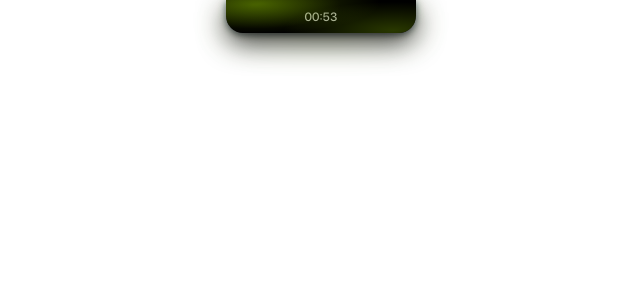
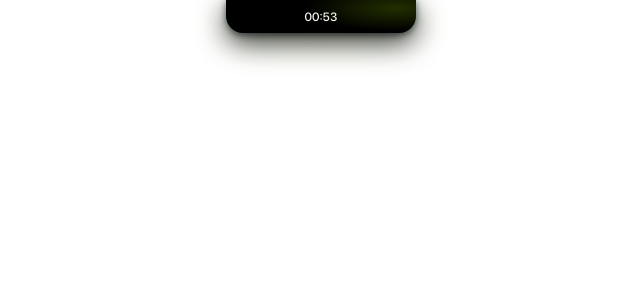
Before and after one commit to rraki11/is-delulu, a React (Vite) app in the folder src/renderer/: page / in a window 1280 px wide. Shown: the top 300 px of the page, without its empty margins (319-959 px from the left). Built offline with nearby package versions, Linux system fonts and the light colour scheme.

Commit message:
fix(gradient): multi-color animated orbs, fix orange wash, add secondary/highlight glow vars

```diff
--- a/src/renderer/src/App.tsx
+++ b/src/renderer/src/App.tsx
@@ -82,6 +82,23 @@
       root.style.setProperty('--border-active', palette.border)
       root.style.setProperty('--border-glass', palette.subtle)
       root.style.setProperty('--text-accent', isLight ? primary : palette.text)
+
+      // Derive per-channel RGBA glow vars for secondary and highlight colors
+      // so the island surface gradient can use all three palette colors independently
+      const hexToRgbChannels = (hex: string): [number, number, number] => {
+        try {
+          const clean = hex.replace('#', '').trim()
+          const full = clean.length === 3 ? clean.split('').map((c) => c + c).join('') : clean
+          const num = parseInt(full, 16)
+          return [(num >> 16) & 255, (num >> 8) & 255, num & 255]
+        } catch {
+          return [139, 92, 246]
+        }
+      }
+      const [sr, sg, sb] = hexToRgbChannels(palette.secondary)
+      const [hr, hg, hb] = hexToRgbChannels(palette.highlight)
+      root.style.setProperty('--accent-secondary-glow', `rgba(${sr}, ${sg}, ${sb}, 0.22)`)
+      root.style.setProperty('--accent-highlight-glow', `rgba(${hr}, ${hg}, ${hb}, 0.18)`)
 
       // Calculate accessible contrast for text rendered directly on --accent backgrounds
       let lum = 0.5
--- a/src/renderer/src/components/island/MorphingIsland.tsx
+++ b/src/renderer/src/components/island/MorphingIsland.tsx
@@ -187,8 +187,12 @@
           zIndex: 100
         }}
       >
-        {/* Wallpaper-adaptive soft gradient fill */}
-        <div className={`island-accent-fill${isExpanded ? ' expanded' : ''}`} aria-hidden="true" />
+        {/* Wallpaper-adaptive animated gradient — three color orbs drift independently */}
+        <div className={`island-gradient-stage${isExpanded ? ' expanded' : ''}`} aria-hidden="true">
+          <div className="island-grad-orb island-grad-orb--primary" />
+          <div className="island-grad-orb island-grad-orb--secondary" />
+          <div className="island-grad-orb island-grad-orb--highlight" />
+        </div>
 
       {/* Collapsed Pill Content (Minimal Digital Clock Only) */}
       {!isExpanded && (
--- a/src/renderer/src/styles/index.css
+++ b/src/renderer/src/styles/index.css
@@ -341,21 +341,21 @@
 
 /* =====================================================================
  * Wallpaper-Adaptive Gradient Glow System
- * Colors are 100% derived from --accent-glow / --accent-subtle CSS vars
- * which are updated live by applyAccentPalette() in App.tsx.
- * No hardcoded hues. Works with wallpaper, manual, and default modes.
+ * Three independently-animated colour orbs — primary, secondary, highlight.
+ * All colours come from CSS vars set live by applyAccentPalette() in App.tsx.
+ * Primary uses  --accent-glow          (palette.primary  @ 28% alpha)
+ * Secondary uses --accent-secondary-glow (palette.secondary @ 22% alpha)
+ * Highlight uses --accent-highlight-glow (palette.highlight @ 18% alpha)
  * ===================================================================== */
 
-/* Gentle breath — single slow pulse, no spinning or strobing */
+/* Gentle breath — single slow pulse on the outer halo */
 @keyframes accentBreath {
-  0%   { opacity: 0.65; }
-  50%  { opacity: 1.00; }
-  100% { opacity: 0.70; }
+  0%   { opacity: 0.55; }
+  50%  { opacity: 0.90; }
+  100% { opacity: 0.60; }
 }
 
 /* ── Outer halo ───────────────────────────────────────────────────── */
-/* Sits OUTSIDE the island surface (overflow:hidden sibling).          */
-/* Centered ellipse + blur creates an even corona around the pill.     */
 .island-accent-glow {
   background: radial-gradient(
     ellipse 75% 85% at 50% 55%,
@@ -367,83 +367,130 @@
   animation: accentBreath 8s ease-in-out infinite alternate;
 }
 
-/* ── Inner fill ───────────────────────────────────────────────────── */
-/* Inside the island surface, z-index 1 (below rim at z-index 9/10).  */
-/* Two overlapping accent pools from opposing corners give depth.      */
-/* Uses --accent-glow (pre-composited RGBA) so opacity is reliable.   */
-.island-accent-fill {
+/* ── Stage: clips orbs to the island's rounded shape ─────────────── */
+.island-gradient-stage {
   position: absolute;
   inset: 0;
   border-radius: inherit;
+  overflow: hidden;
   pointer-events: none;
   z-index: 1;
-  background:
-    /* Pool 1a: top-left sweep, first layer */
-    radial-gradient(
-      ellipse 90% 130% at 18% 10%,
-      var(--accent-glow)   0%,
-      transparent          70%
-    ),
-    /* Pool 1b: top-left sweep, second layer to build opacity */
-    radial-gradient(
-      ellipse 70% 110% at 15% 15%,
-      var(--accent-glow)   0%,
-      transparent          65%
-    ),
-    /* Pool 2: bottom-right sweep */
-    radial-gradient(
-      ellipse 80% 120% at 88% 92%,
-      var(--accent-glow)   0%,
-      var(--accent-subtle) 45%,
-      transparent          72%
-    ),
-    /* Center darkening well — keeps clock text readable */
-    radial-gradient(
-      ellipse 55% 80% at 50% 50%,
-      rgba(0, 0, 0, 0.38) 0%,
-      transparent         100%
-    );
 }
 
-/* Expanded panel variant: pools shift to frame the taller surface */
-.island-accent-fill.expanded {
-  background:
-    /* Top-left pool */
-    radial-gradient(
-      ellipse 60% 45% at 12% 8%,
-      var(--accent-glow)   0%,
-      transparent          65%
-    ),
-    /* Top-left second layer */
-    radial-gradient(
-      ellipse 45% 35% at 10% 10%,
-      var(--accent-glow)   0%,
-      transparent          60%
-    ),
-    /* Bottom-right pool */
-    radial-gradient(
-      ellipse 55% 42% at 90% 93%,
-      var(--accent-glow)   0%,
-      var(--accent-subtle) 45%,
-      transparent          72%
-    ),
-    /* Left-edge side reflection */
-    radial-gradient(
-      ellipse 18% 80% at 0% 50%,
-      var(--accent-subtle) 0%,
-      transparent          100%
-    ),
-    /* Center darkening well */
-    radial-gradient(
-      ellipse 60% 65% at 50% 50%,
-      rgba(0, 0, 0, 0.28) 0%,
-      transparent         100%
-    );
+/* ── Individual orbs ──────────────────────────────────────────────── */
+.island-grad-orb {
+  position: absolute;
+  border-radius: 50%;
+  pointer-events: none;
+  will-change: transform;
+}
+
+/*
+ * Orb A — PRIMARY colour
+ * Starts at top-left, drifts slowly right-and-down, then returns.
+ * Duration 14s — the slowest, largest, most visible orb.
+ */
+.island-grad-orb--primary {
+  width: 110%;
+  height: 160%;
+  top: -80%;
+  left: -15%;
+  background: radial-gradient(
+    ellipse at center,
+    var(--accent-glow) 0%,
+    transparent        65%
+  );
+  opacity: 0.85;
+  animation: orbPrimary 14s ease-in-out infinite;
+}
+
+/*
+ * Orb B — SECONDARY colour
+ * Starts at bottom-right, drifts opposite to orb A.
+ * Duration 19s — medium speed, opposite phase.
+ */
+.island-grad-orb--secondary {
+  width: 95%;
+  height: 140%;
+  bottom: -70%;
+  right: -15%;
+  background: radial-gradient(
+    ellipse at center,
+    var(--accent-secondary-glow) 0%,
+    transparent                  65%
+  );
+  opacity: 0.75;
+  animation: orbSecondary 19s ease-in-out infinite;
+}
+
+/*
+ * Orb C — HIGHLIGHT colour (complementary hue)
+ * Starts centred, traces a small circular path.
+ * Duration 24s — slowest, adds a third subtle hue layer.
+ */
+.island-grad-orb--highlight {
+  width: 80%;
+  height: 120%;
+  top: -20%;
+  left: 10%;
+  background: radial-gradient(
+    ellipse at center,
+    var(--accent-highlight-glow) 0%,
+    transparent                  70%
+  );
+  opacity: 0.55;
+  animation: orbHighlight 24s ease-in-out infinite;
+}
+
+/* ── Keyframes ─────────────────────────────────────────────────────── */
+@keyframes orbPrimary {
+  0%   { transform: translate(0%,   0%)   scale(1.00); }
+  25%  { transform: translate(28%,  22%)  scale(1.08); }
+  50%  { transform: translate(50%,  10%)  scale(0.96); }
+  75%  { transform: translate(18%,  35%)  scale(1.04); }
+  100% { transform: translate(0%,   0%)   scale(1.00); }
+}
+
+@keyframes orbSecondary {
+  0%   { transform: translate(0%,   0%)   scale(1.00); }
+  30%  { transform: translate(-35%, -15%) scale(1.10); }
+  60%  { transform: translate(-60%,  5%)  scale(0.92); }
+  80%  { transform: translate(-25%, -30%) scale(1.05); }
+  100% { transform: translate(0%,   0%)   scale(1.00); }
+}
+
+@keyframes orbHighlight {
+  0%   { transform: translate(0%,   0%)   scale(1.00); }
+  20%  { transform: translate(20%,  -25%) scale(1.06); }
+  45%  { transform: translate(-10%, 20%)  scale(0.95); }
+  70%  { transform: translate(30%,  10%)  scale(1.04); }
+  100% { transform: translate(0%,   0%)   scale(1.00); }
+}
+
+/* ── Expanded panel overrides: scale up orb coverage ─────────────── */
+/* Orbs are positioned as % of the container so they naturally adapt, */
+/* but we soften opacity slightly so the larger surface feels lighter. */
+.island-gradient-stage.expanded .island-grad-orb--primary   { opacity: 0.65; }
+.island-gradient-stage.expanded .island-grad-orb--secondary { opacity: 0.55; }
+.island-gradient-stage.expanded .island-grad-orb--highlight { opacity: 0.42; }
+
+/* Center-darkening veil on expanded panel for text readability */
+.island-gradient-stage.expanded::after {
+  content: '';
+  position: absolute;
+  inset: 0;
+  background: radial-gradient(
+    ellipse 55% 60% at 50% 50%,
+    rgba(0, 0, 0, 0.30) 0%,
+    transparent         100%
+  );
+  pointer-events: none;
 }
 
 /* Respect user's reduced motion preference */
 @media (prefers-reduced-motion: reduce) {
-  .island-accent-glow {
+  .island-accent-glow,
+  .island-grad-orb {
     animation: none !important;
   }
 }
```
